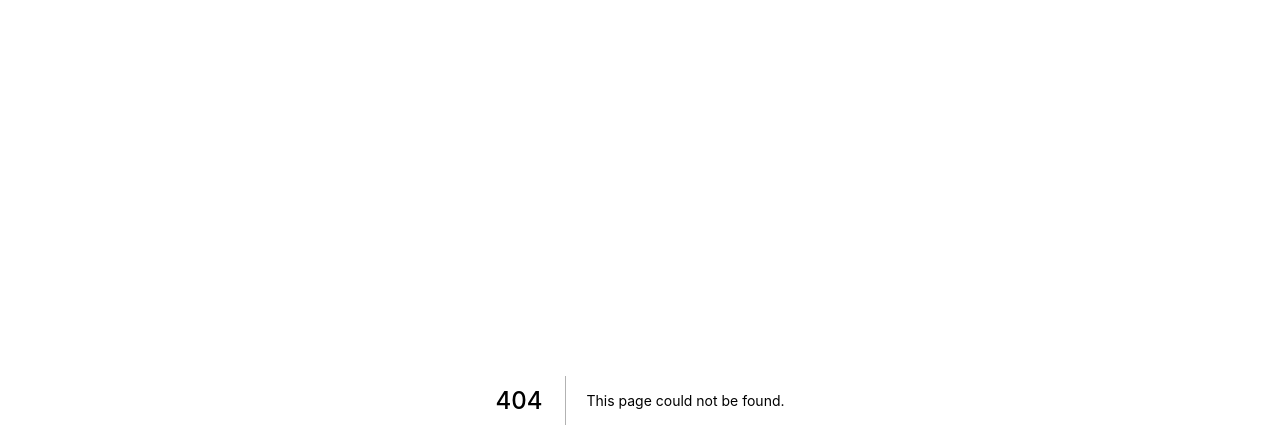
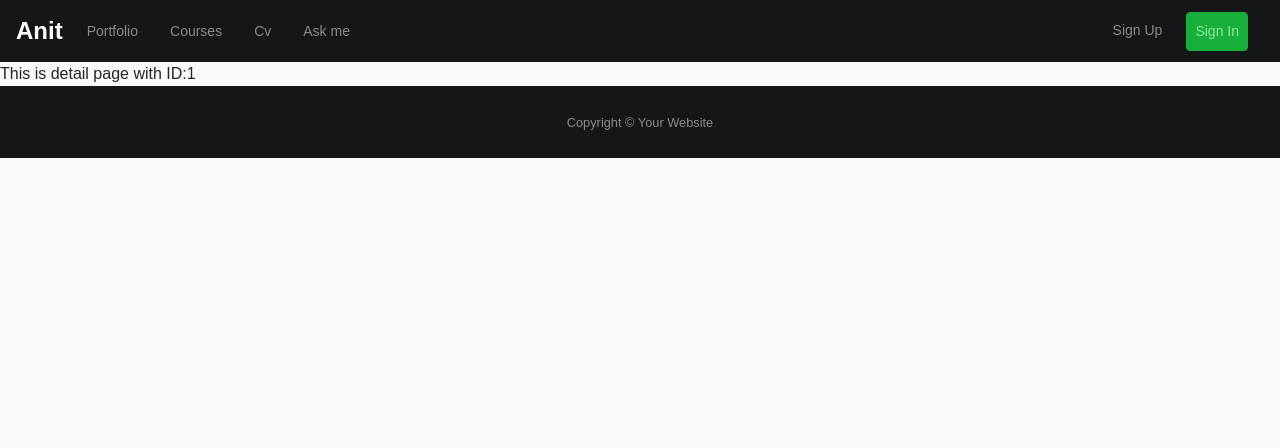
Before and after one commit to anitkumarsingh/nextjs-apollo-portfolio, a Next.js app: page /portfolios/1 in a window 1280 px wide. Before the commit this address had no page. Shown: the top 448 px of the page. Built offline with nearby package versions, Linux system fonts and the light colour scheme.

Commit message:
some more refactor

```diff
--- /dev/null
+++ b/pages/portfolios/[id].js
@@ -0,0 +1,13 @@
+import Layout from '../../components/Block/Layout';
+import {useRouter} from 'next/router';
+
+ const PortofolioDetail = () =>{
+     const router = useRouter();
+     const { id } = router.query;
+    return (
+        <Layout>
+            This is detail page with ID:{id}
+        </Layout>
+    )
+}
+export default PortofolioDetail
```
Also changed, not shown: pages/portfolios/edit.js (deleted, +0 -9 lines).
